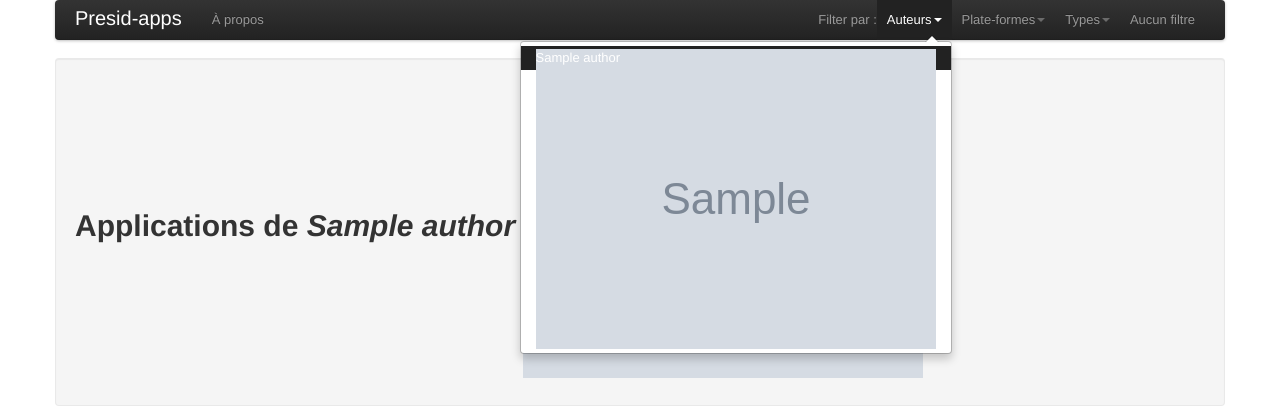
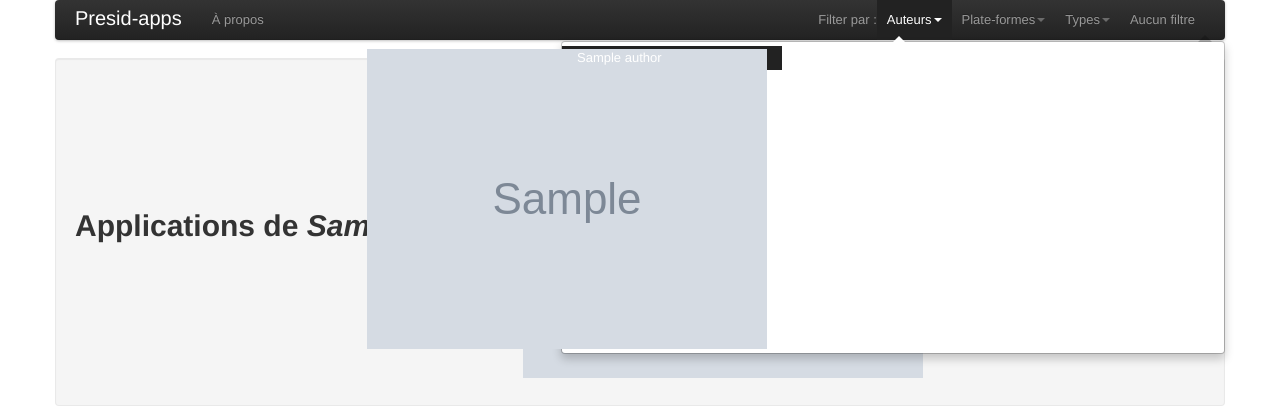
Before and after one commit to twidi/fpe2aa, a Django app: a page that uses source/fpe2aa/templates/fpe2aa/includes/filter-bar.html in a window 1280 px wide, after a click on "Auteurs". Shown: the top 408 px of the page. Run offline with Django 3.2, Linux system fonts and the light colour scheme; tables that the repository leaves empty hold one stand-in row (values such as "Sample post"); grey boxes marked "Sample" are stand-in pictures; parts of the project's set-up code (start-up, migrations or seed data) failed here and were passed over; some libraries are stand-ins or nearby versions.

Commit message:
Put authors on 3 columns instead of one in the dropdown menu from the navbar. cf #10

```diff
--- a/source/fpe2aa/context_processors.py
+++ b/source/fpe2aa/context_processors.py
@@ -1,3 +1,5 @@
+from math import ceil
+
 from fpe2aa.models import Author, Platform, AppType
 
 def filters(request):
@@ -28,4 +30,5 @@ def filters(request):
         types = AppType.objects.all(),
         filter_type = filter_type,
         filter = filter,
+        nb_authors_per_cols = int(ceil(Author.objects.count()/3.0)),
     )
--- a/source/fpe2aa/templates/fpe2aa/includes/filter-bar.html
+++ b/source/fpe2aa/templates/fpe2aa/includes/filter-bar.html
@@ -1,16 +1,22 @@
 {% load thumbnail %}
 <li><p class="navbar-text">Filter par : </p></li>
 
-<li class="dropdown{% if filter_type == 'author' %} active{% endif %}">
+<li class="dropdown authors{% if filter_type == 'author' %} active{% endif %}">
     <a class="dropdown-toggle" data-toggle="dropdown" href="#">Auteurs<b class="caret"></b></a>
-    <ul class="dropdown-menu">
+    <section class="dropdown-menu">{% spaceless %}
         {% for author in authors %}
-            <li{% if filter_type == 'author' and filter == author.slug %} class="active"{% endif %}><a href="{{ author.get_absolute_url }}"><img src="{% thumbnail author.logo 0x18 %}" /> {{ author }}</a></li>
+            {% if forloop.first or forloop.counter0|divisibleby:nb_authors_per_cols %}
+                <ul class="unstyled">
+            {% endif %}
+            <li{% if filter_type == 'author' and filter == author.slug %} class="active"{% endif %}><a href="{{ author.get_absolute_url }}"><img src="{% thumbnail author.logo 0x18 %}" /><span>{{ author }}</span></a></li>
+            {% if forloop.last or forloop.counter|divisibleby:nb_authors_per_cols %}
+            </ul>
+            {% endif %}
         {% endfor %}
-    </ul>
+    {% endspaceless %}</section>
 </li>
 
-<li class="dropdown{% if filter_type == 'platform' %} active{% endif %}">
+<li class="dropdown platforms{% if filter_type == 'platform' %} active{% endif %}">
     <a class="dropdown-toggle" data-toggle="dropdown" href="#">Plate-formes<b class="caret"></b></a>
     <ul class="dropdown-menu">
         {% for platform in platforms %}
@@ -19,7 +25,7 @@
     </ul>
 </li>
 
-<li class="dropdown{% if filter_type == 'type' %} active{% endif %}">
+<li class="dropdown types{% if filter_type == 'type' %} active{% endif %}">
     <a class="dropdown-toggle" data-toggle="dropdown" href="#">Types<b class="caret"></b></a>
     <ul class="dropdown-menu">
         {% for type in types %}
--- a/source/project/static/css/less/app.less
+++ b/source/project/static/css/less/app.less
@@ -27,9 +27,50 @@ html {
 }
 /* End of tweak */
 
-.navbar .dropdown-menu li img {
-    float: right;
+/* Put authors in 3 columns in dropdown menu when enough place */
+.dropdown.authors {
+    position: static;
+    .dropdown-menu {
+        width: 662px;
+        right: -20px !important;
+        vertical-align: top;
+        &:after {
+            left: 50% !important;
+            right: auto !important;
+        }
+    }
+    ul.unstyled {
+        width: 220px;
+        display: inline-block;
+        vertical-align: top;
+        border-right: solid #ccc 1px;
+        li {
+            span {
+                margin-right: 50px;
+            }
+            img {
+                float: right;
+            }
+        }
+        &:last-child {
+            border: none;
+        }
+    }
 }
+@media (max-width: 767px) {
+    .dropdown.authors {
+        .dropdown-menu {
+            width: auto;
+        }
+        ul.unstyled {
+            display: block;
+            width: auto;
+            border: none;
+        }
+    }
+}
+/* end  authors in enough place */
+
 
 .container > header {
 //    background: url("../img/header.png") no-repeat 50% 0 transparent;
```
Also changed, not shown: source/project/static/css/app.css (+37 -1 lines), source/project/static/css/app.min.css.
